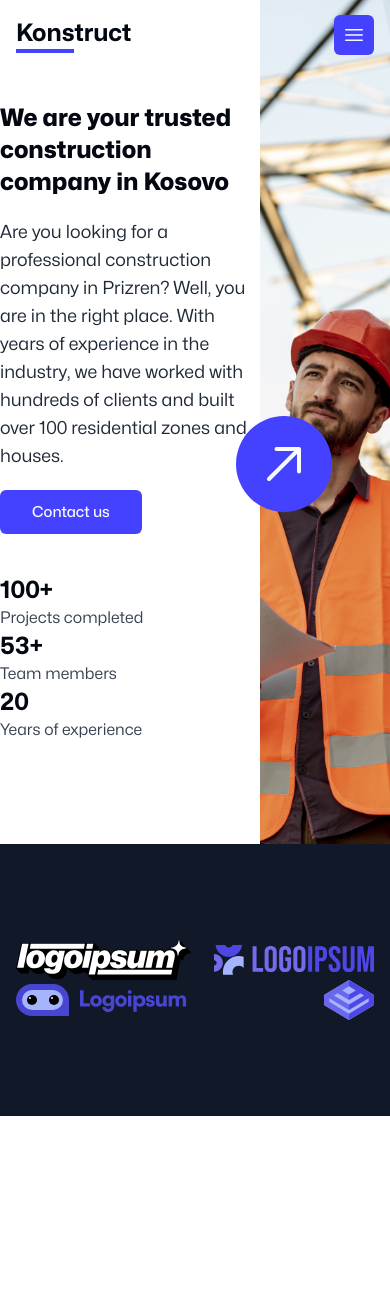
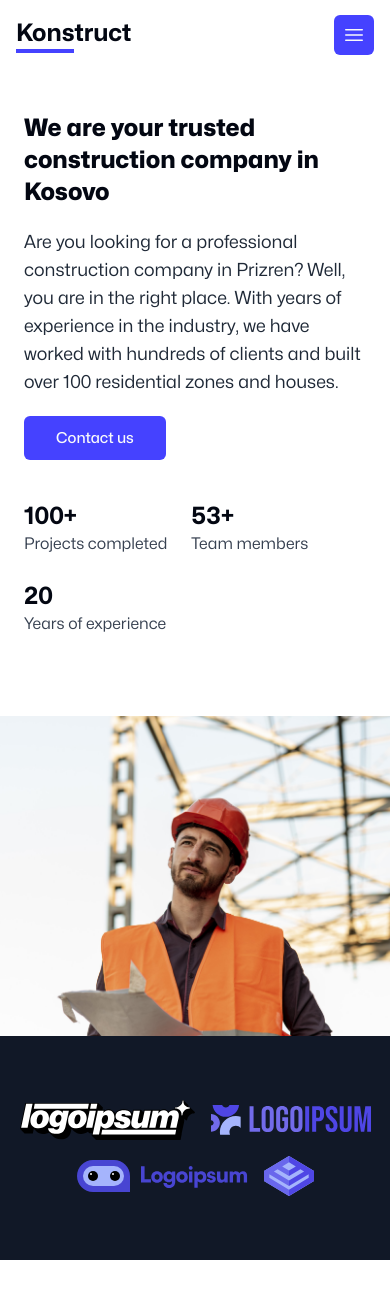
Before and after one commit to Lindrit-Sulaj/Konstruct, a Next.js app: page / in a window 390 px wide. Shown: the top 1298 px of the page. After the commit the page ends 1260 px from the top, so only its background shows below. Built offline with nearby package versions, Linux system fonts and the light colour scheme.

Commit message:
made the web responsive

```diff
--- a/app/page.tsx
+++ b/app/page.tsx
@@ -4,15 +4,14 @@ export default function Home() {
   return (
     <main>
       <Hero />
-      <section className="bg-gray-900 py-24 px-4">
-        <div className="max-w-screen-lg mx-auto flex justify-between flex-wrap">
+      <section className="bg-gray-900 py-16 md:py-24 px-2 lg:px-4">
+        <div className="max-w-screen-lg mx-auto flex justify-center gap-4 lg:gap-0 lg:justify-between flex-wrap">
           <img src="./images/logo1.svg" alt="Client logo 1" />
           <img src="./images/logo2.svg" alt="Client logo 2" />
           <img src="./images/logo3.svg" alt="Client logo 3" />
           <img src="./images/logo4.svg" alt="Client logo 4" />
         </div>
       </section>
-      <div className="h-screen"></div>
     </main>
   );
 }
--- a/sections/hero.tsx
+++ b/sections/hero.tsx
@@ -4,13 +4,13 @@ import Link from 'next/link'
 
 export default function Hero() {
   return (
-    <section className='flex justify-between h-screen'>
-      <div className='w-2/3 flex justify-center items-center'>
+    <section className='flex flex-col lg:flex-row lg:justify-between lg:h-screen'>
+      <div className='w-full lg:w-2/3 flex justify-center px-6 pt-28 pb-20 lg:py-0 lg:px-0 items-center'>
         <div className="xl:w-3/4 2xl:w-[60%]">
           <h1 className='font-extrabold text-2xl md:text-3xl lg:text-4xl lg:leading-[50px] xl:text-5xl 2xl:text-6xl 2xl:leading-[70px] xl:leading-[60px]'>We are your trusted construction company in Kosovo</h1>
           <p className='text-lg text-gray-800 mt-5'>Are you looking for a professional construction company in Prizren? Well, you are in the right place. With years of experience in the industry, we have worked with hundreds of clients and built over 100 residential zones and houses.</p>
           <Link href="/" className='inline-block mt-5'><Button size="lg">Contact us</Button></Link>
-          <div className='flex gap-x-10 flex-wrap mt-10'>
+          <div className='flex gap-x-6 md:gap-x-10 gap-y-6 flex-wrap mt-10'>
             <div>
               <p className='text-2xl md:text-3xl lg:text-4xl font-bold'>100+</p>
               <p className='text-gray-700'>Projects completed</p>
@@ -26,15 +26,15 @@ export default function Hero() {
           </div>
         </div>
       </div>
-      <div className="w-1/3 relative">
-        <Link href="/" className='absolute top-[55%] -translate-y-1/2 -left-6'>
+      <div className="w-full lg:w-1/3 relative">
+        <Link href="/" className='absolute hidden lg:block top-[55%] -translate-y-1/2 -left-6'>
           <Button size="icon" className='w-24 h-24 rounded-full'>
             <svg xmlns="http://www.w3.org/2000/svg" fill="none" viewBox="0 0 24 24" strokeWidth={2} stroke="currentColor" className="w-12 h-12">
               <path strokeLinecap="round" strokeLinejoin="round" d="m4.5 19.5 15-15m0 0H8.25m11.25 0v11.25" />
             </svg>
           </Button>
         </Link>
-        <img className='h-full w-full object-cover' src="../images/construction-worker.jpg" alt="" />
+        <img className='max-h-80 lg:h-full lg:max-h-none w-full object-cover' src="../images/construction-worker.jpg" alt="" />
       </div>
     </section>
   )
```
